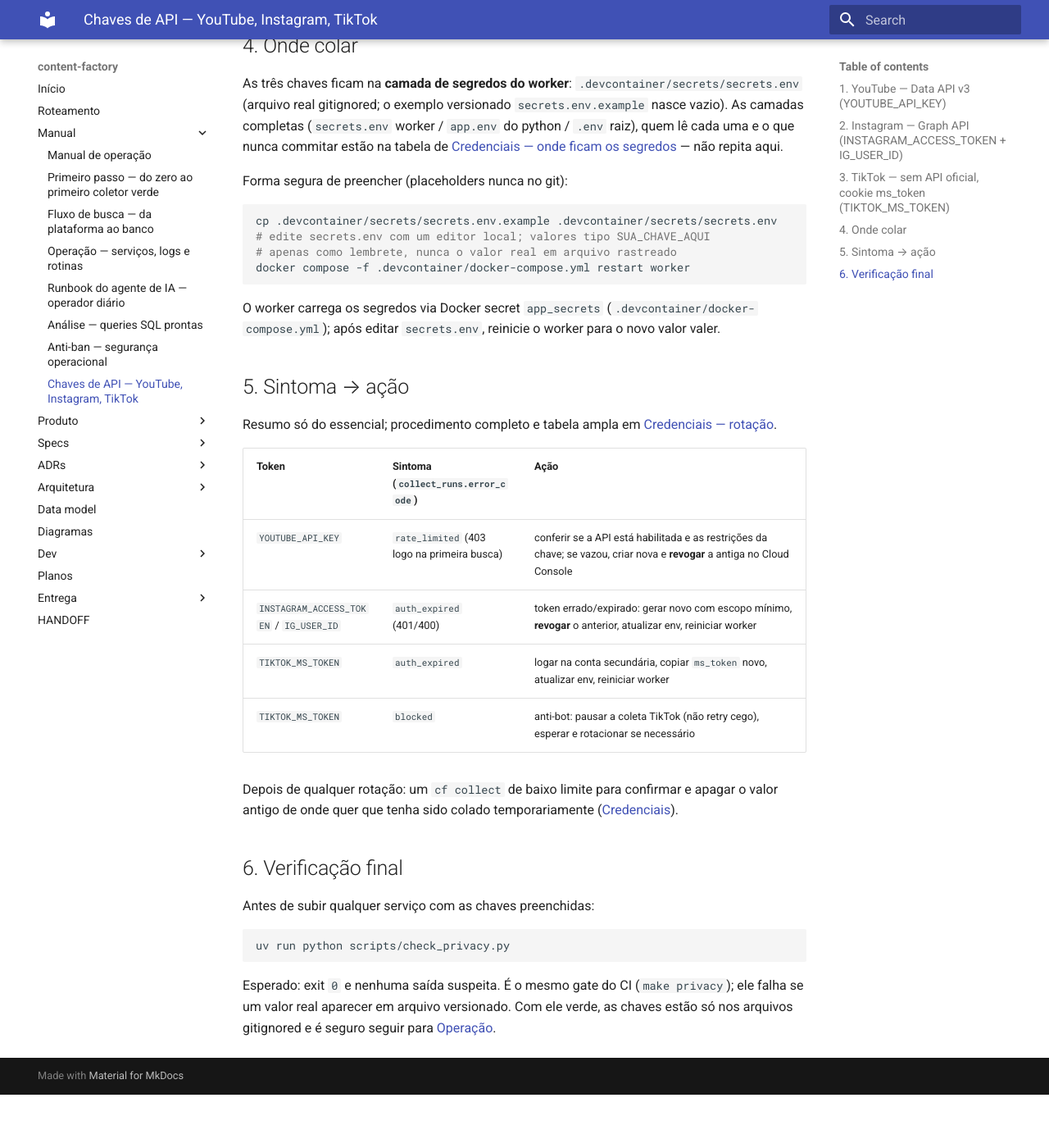
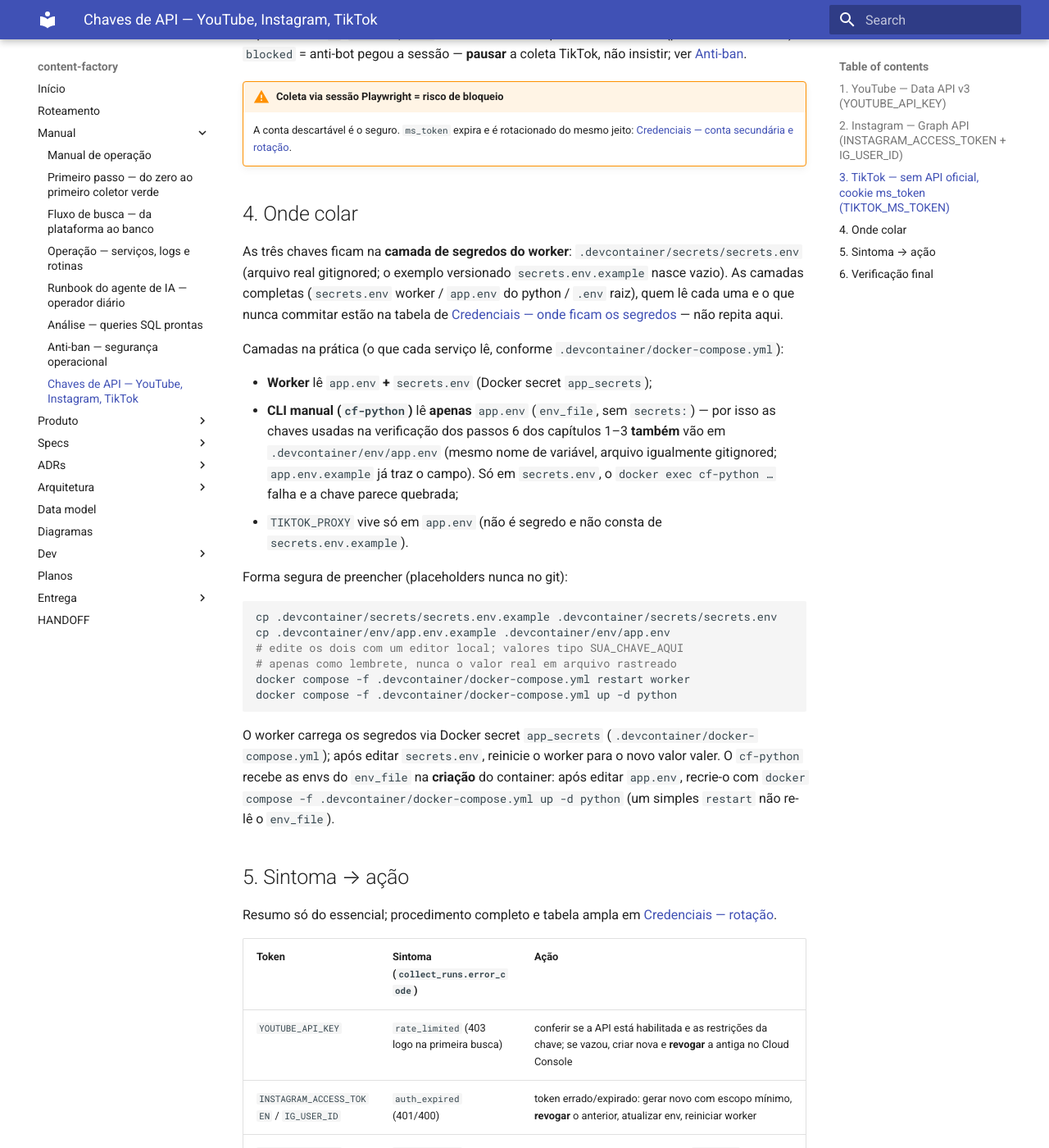
Before and after one commit to leonardodg/content-factory, an MkDocs documentation site: the page built from docs/manual/chaves-api.md, in a window 1280 px wide and 1400 px high, scrolled down 2485 px. Shown: the whole window at 82% size. Built offline with MkDocs 1.6.1 and Material for MkDocs 9.7.7, drawn with Linux system fonts in a browser that asks for light colours; before the commit the page ends 3820 px from its top, so only the background shows below that; some of the changed text lies outside the part shown.

Commit message:
fix(manual): contradições cross-chapter da review final
C1: camadas de env em chaves-api/guide-start — worker lê app.env +
secrets.env, o CLI manual (cf-python) lê só app.env; verificação dos
passos 6 exige a chave também em app.env (recriar container python);
TIKTOK_PROXY documentado em app.env.
C2: agentes.md não afirma mais breaker aberto em blocked — breaker não
é ligado no collect; blocked = 5 tentativas do anti-bot (Anti-ban §3).
I3: guide-start.md usa serviços do compose e nomes reais de container.
I4: fluxo-busca.md troca 'sempre' por caminho CollectorError + nota de
exceção não tratada sem auditoria (Operação §3).
I5: analise.md reconhece a porta 5432 publicada em 127.0.0.1, mantendo
o acesso por convenção via docker compose exec.
Triviais: M6 redact só nos comandos que falam com plataformas, M7 exit
parcial impossível em run de plataforma única, M9 janela YouTube ≈
(~98 descobertas, 102 U), M11 âncoras §2/§7.

````diff
--- a/docs/manual/chaves-api.md
+++ b/docs/manual/chaves-api.md
@@ -14,7 +14,8 @@
 
 !!! danger "Regra de ouro"
     Nenhum valor real em arquivo rastreado. As chaves vão apenas em
-    `.devcontainer/secrets/secrets.env` (gitignored). O gate
+    arquivos gitignored: `secrets.env` (worker) **e** `app.env` (CLI manual
+    — camadas em [§4](#4-onde-colar)). O gate
     `scripts/check_privacy.py` falha o CI se um segredo real aparecer em
     arquivo versionado — rode-o antes de subir qualquer serviço (ver
     [Verificação final](#6-verificacao-final)).
@@ -31,14 +32,20 @@
    - *Application restrictions*: IP ou app que vai usá-la, se aplicável;
    - *API restrictions*: **só** YouTube Data API v3 — não habilite outras APIs.
 5. Copie o valor para `YOUTUBE_API_KEY` no
-   [lugar certo do ambiente](#4-onde-colar) (camada `secrets.env`).
-6. Verifique:
+   [lugar certo do ambiente](#4-onde-colar) (camada `secrets.env` **e**
+   também `.devcontainer/env/app.env` — é o único arquivo que a verificação
+   do passo 6 enxerga, ver [§4](#4-onde-colar)).
+6. Verifique — **o comando roda em `cf-python`, que lê apenas `app.env`**:
+   com a chave só em `secrets.env` o comando falha (YouTube devolve erro) e a
+   chave parece quebrada. Confirme o valor em `.devcontainer/env/app.env` e,
+   se acabou de editar o arquivo, recrie o container com
+   `docker compose -f .devcontainer/docker-compose.yml up -d python`.
 
    ```bash
    docker exec cf-python uv run cf collect --segment candles --platform youtube --limit 1
    ```
 
-   Esperado: exit `0` (ou `2` parcial se outras plataformas do lote falharem).
+   Esperado: exit `0`.
    `rate_limited` com 403 logo de cara = chave mal habilitada ou restrição
    errada (origem/IP), não cota de verdade.
 
@@ -63,7 +70,9 @@
      primeiro `collect`.
 5. Preencha `INSTAGRAM_ACCESS_TOKEN` e `IG_USER_ID` no
    [lugar certo do ambiente](#4-onde-colar).
-6. Verifique:
+6. Verifique (mesma camada do passo 6 do YouTube: o `cf-python` lê só
+   `app.env` — confirme `INSTAGRAM_ACCESS_TOKEN` e `IG_USER_ID` também em
+   `.devcontainer/env/app.env` antes de rodar, [§4](#4-onde-colar)):
 
    ```bash
    docker exec cf-python uv run cf collect --segment candles --platform instagram --limit 1
@@ -90,7 +99,9 @@
    `ms_token`.
 4. Cole em `TIKTOK_MS_TOKEN` no [lugar certo do ambiente](#4-onde-colar).
 5. `TIKTOK_PROXY` é opcional (proxy http(s) se a rede local for bloqueada).
-6. Verifique:
+6. Verifique (idem: `cf-python` lê só `app.env` — confirme
+   `TIKTOK_MS_TOKEN` também em `.devcontainer/env/app.env` antes de rodar,
+   [§4](#4-onde-colar)):
 
    ```bash
    docker exec cf-python uv run cf collect --segment candles --platform tiktok --limit 1
@@ -114,18 +125,36 @@
 [Credenciais — onde ficam os segredos](../dev/credentials.md#onde-ficam-os-segredos-spec-7)
 — não repita aqui.
 
+Camadas na prática (o que cada serviço lê, conforme
+`.devcontainer/docker-compose.yml`):
+
+- **Worker** lê `app.env` **+** `secrets.env` (Docker secret `app_secrets`);
+- **CLI manual (`cf-python`)** lê **apenas** `app.env` (`env_file`, sem
+  `secrets:`) — por isso as chaves usadas na verificação dos passos 6 dos
+  capítulos 1–3 **também** vão em `.devcontainer/env/app.env` (mesmo nome de
+  variável, arquivo igualmente gitignored; `app.env.example` já traz o
+  campo). Só em `secrets.env`, o `docker exec cf-python …` falha e a chave
+  parece quebrada;
+- `TIKTOK_PROXY` vive só em `app.env` (não é segredo e não consta de
+  `secrets.env.example`).
+
 Forma segura de preencher (placeholders nunca no git):
 
 ```bash
 cp .devcontainer/secrets/secrets.env.example .devcontainer/secrets/secrets.env
-# edite secrets.env com um editor local; valores tipo SUA_CHAVE_AQUI
+cp .devcontainer/env/app.env.example .devcontainer/env/app.env
+# edite os dois com um editor local; valores tipo SUA_CHAVE_AQUI
 # apenas como lembrete, nunca o valor real em arquivo rastreado
 docker compose -f .devcontainer/docker-compose.yml restart worker
+docker compose -f .devcontainer/docker-compose.yml up -d python
 ```
 
 O worker carrega os segredos via Docker secret `app_secrets`
 (`.devcontainer/docker-compose.yml`); após editar `secrets.env`, reinicie o
-worker para o novo valor valer.
+worker para o novo valor valer. O `cf-python` recebe as envs do `env_file`
+na **criação** do container: após editar `app.env`, recrie-o com
+`docker compose -f .devcontainer/docker-compose.yml up -d python` (um simples
+`restart` não re-lê o `env_file`).
 
 ## 5. Sintoma → ação
 
````
Also changed, not shown: docs/manual/agentes.md (+5 -2 lines), docs/manual/analise.md (+3 -3 lines), docs/manual/anti-ban.md (+9 -8 lines), docs/manual/fluxo-busca.md (+10 -6 lines), docs/manual/guide-start.md (+6 -3 lines).
